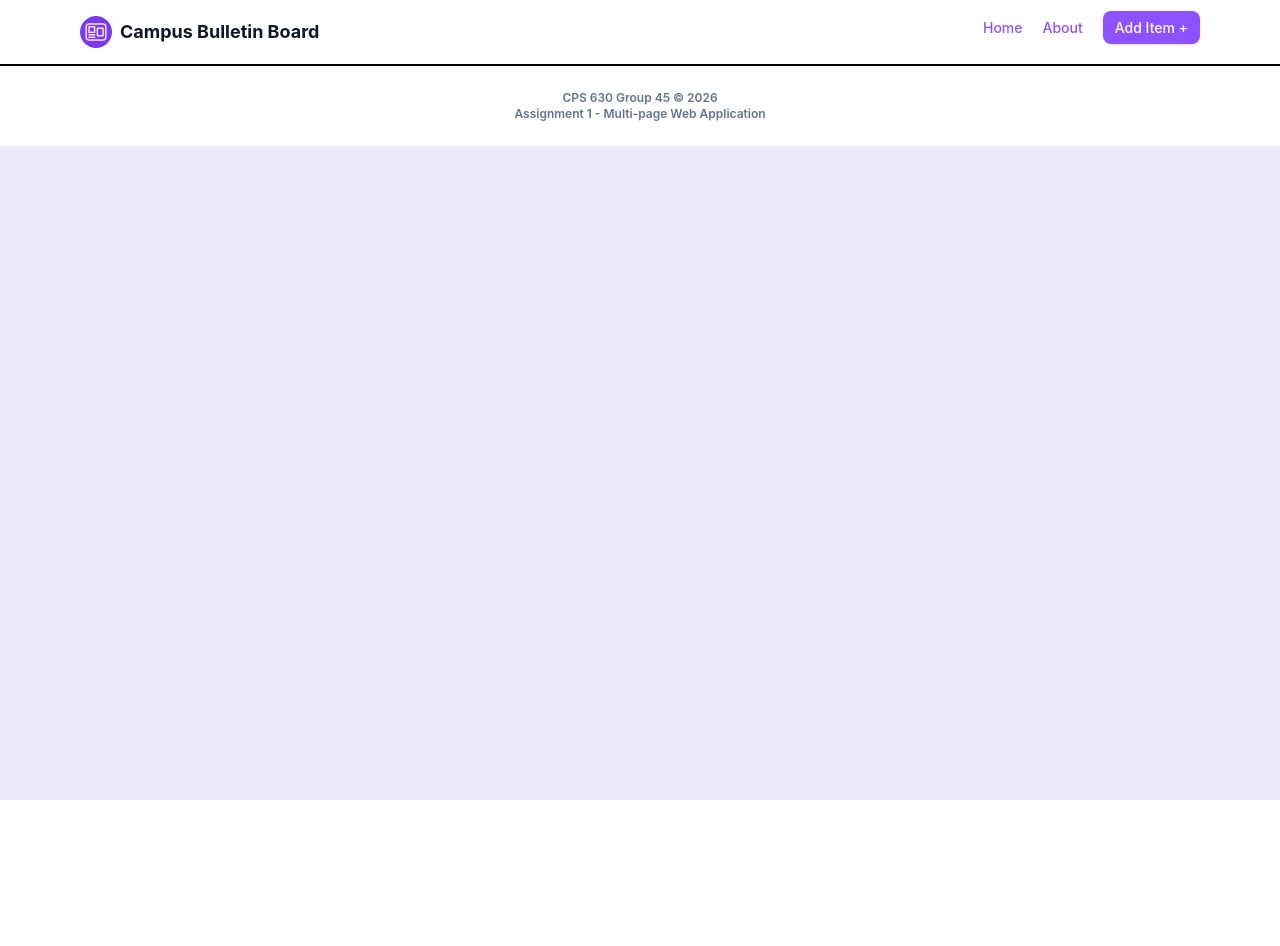
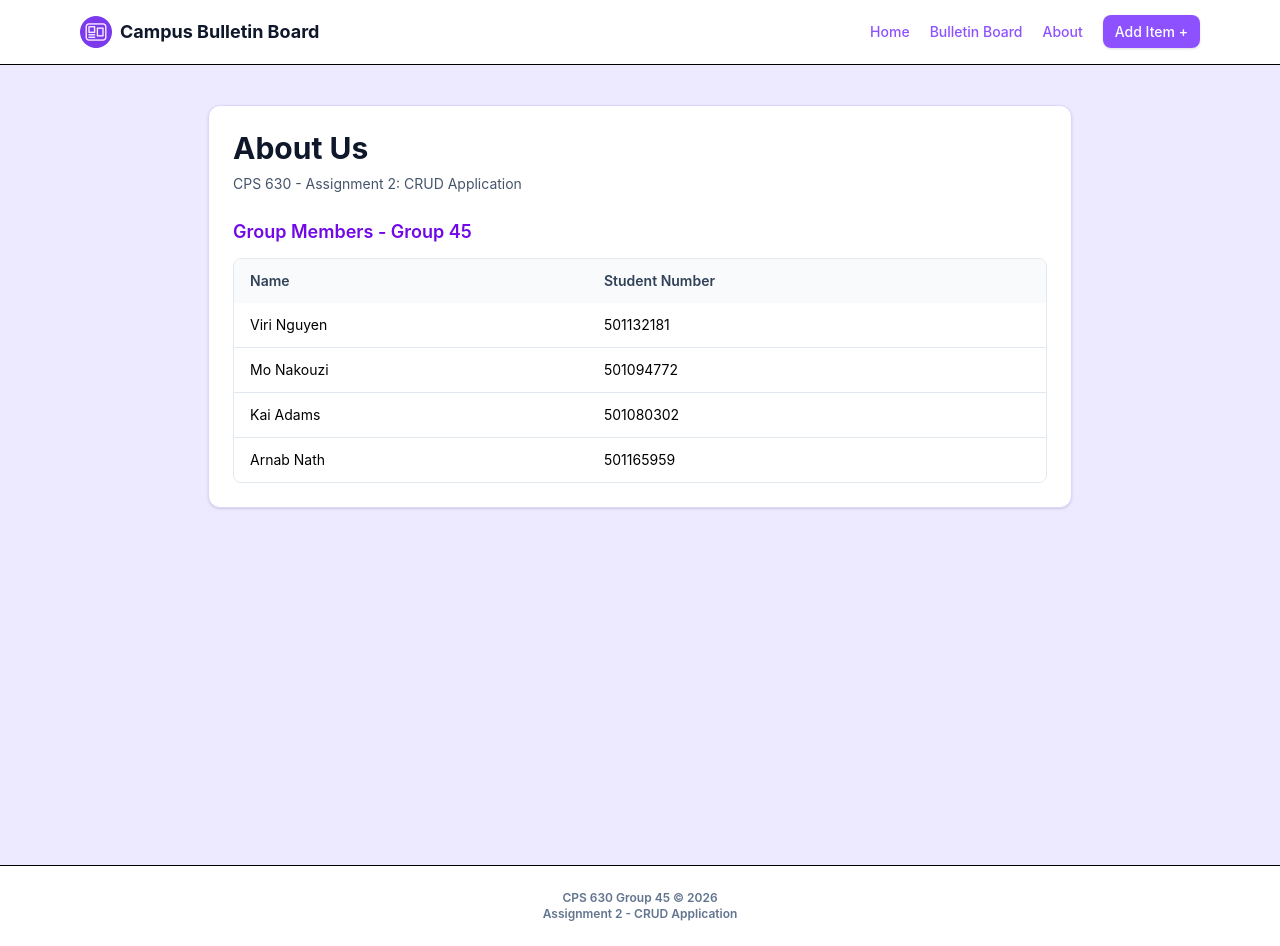
Before and after one commit to MoNakouzi/cps-630-assignments, a React (Vite) app in the folder g45-a2/frontend/: page /about in a window 1280 px wide. Before the commit the page ends 800 px from the top, so only its background shows below. Built offline with nearby package versions, Linux system fonts and the light colour scheme.

Commit message:
created about page, changed footer from a1 to a2, added bulletin board button to nav bar

```diff
--- a/g45-a2/frontend/src/components/general/Footer.jsx
+++ b/g45-a2/frontend/src/components/general/Footer.jsx
@@ -3,7 +3,7 @@ export default function Footer() {
         <footer className="border-t bg-white w-full">
             <div className="mx-auto max-w-6xl px-4 py-6 text-xs text-slate-500 font-semibold text-center">
                 CPS 630 Group 45 &copy; 2026 <br />
-                Assignment 1 - Multi-page Web Application
+                Assignment 2 - CRUD Application
             </div>
         </footer>
     );
--- a/g45-a2/frontend/src/components/general/Navbar.jsx
+++ b/g45-a2/frontend/src/components/general/Navbar.jsx
@@ -7,18 +7,26 @@ export default function Navbar() {
                     className="flex items-center gap-2 font-bold text-lg text-slate-900 hover:text-violet-700 transition-colors ease-in-out duration-300"
                 >
                     <img
-                        className="h-8 w-8 rounded-full bg-gradient-to-b from-violet-300 to-violet-400 object-fill"
+                        className="h-8 w-8 rounded-full bg-linear-to-b from-violet-300 to-violet-400 object-fill"
                         src="/icon.png"
                     />
                     Campus Bulletin Board
                 </a>
-                <ul className="flex items-center gap-5 text-sm font-medium text-slate-700 mb-2">
+                <ul className="flex items-center gap-5 text-sm font-medium text-slate-700">
                     <li>
                         <a
                             href="/"
                             className="text-violet-500 hover:text-violet-800 hover:underline transition-colors ease-in-out duration-300"
                         >
                             Home
+                        </a>
+                    </li>
+                    <li>
+                        <a
+                            href="/bulletins"
+                            className="text-violet-500 hover:text-violet-800 hover:underline transition-colors ease-in-out duration-300"
+                        >
+                            Bulletin Board
                         </a>
                     </li>
                     <li>
--- a/g45-a2/frontend/src/pages/About.jsx
+++ b/g45-a2/frontend/src/pages/About.jsx
@@ -1,3 +1,51 @@
 export default function About() {
-    return <></>;
+    return (
+        <main className="mx-auto max-w-4xl px-4 py-10 min-h-screen">
+            <section className="rounded-xl border border-violet-200 bg-white p-6 shadow-sm">
+                <h1 className="text-3xl font-bold text-slate-900">About Us</h1>
+                <p className="mt-2 text-sm text-slate-600">
+                    CPS 630 - Assignment 2: CRUD Application
+                </p>
+
+                <div className="mt-6">
+                    <h2 className="text-lg font-semibold text-violet-700">
+                        Group Members - Group 45
+                    </h2>
+
+                    <div className="mt-3 overflow-hidden rounded-lg border border-slate-200">
+                        <table className="w-full text-left text-sm">
+                            <thead className="bg-slate-50">
+                                <tr>
+                                    <th className="px-4 py-3 font-semibold text-slate-700">
+                                        Name
+                                    </th>
+                                    <th className="px-4 py-3 font-semibold text-slate-700">
+                                        Student Number
+                                    </th>
+                                </tr>
+                            </thead>
+                            <tbody className="divide-y divide-slate-200">
+                                <tr className="bg-white">
+                                    <td className="px-4 py-3">Viri Nguyen</td>
+                                    <td className="px-4 py-3">501132181</td>
+                                </tr>
+                                <tr className="bg-white">
+                                    <td className="px-4 py-3">Mo Nakouzi</td>
+                                    <td className="px-4 py-3">501094772</td>
+                                </tr>
+                                <tr className="bg-white">
+                                    <td className="px-4 py-3">Kai Adams</td>
+                                    <td className="px-4 py-3">501080302</td>
+                                </tr>
+                                <tr className="bg-white">
+                                    <td className="px-4 py-3">Arnab Nath</td>
+                                    <td className="px-4 py-3">501165959</td>
+                                </tr>
+                            </tbody>
+                        </table>
+                    </div>
+                </div>
+            </section>
+        </main>
+    );
 }
```
